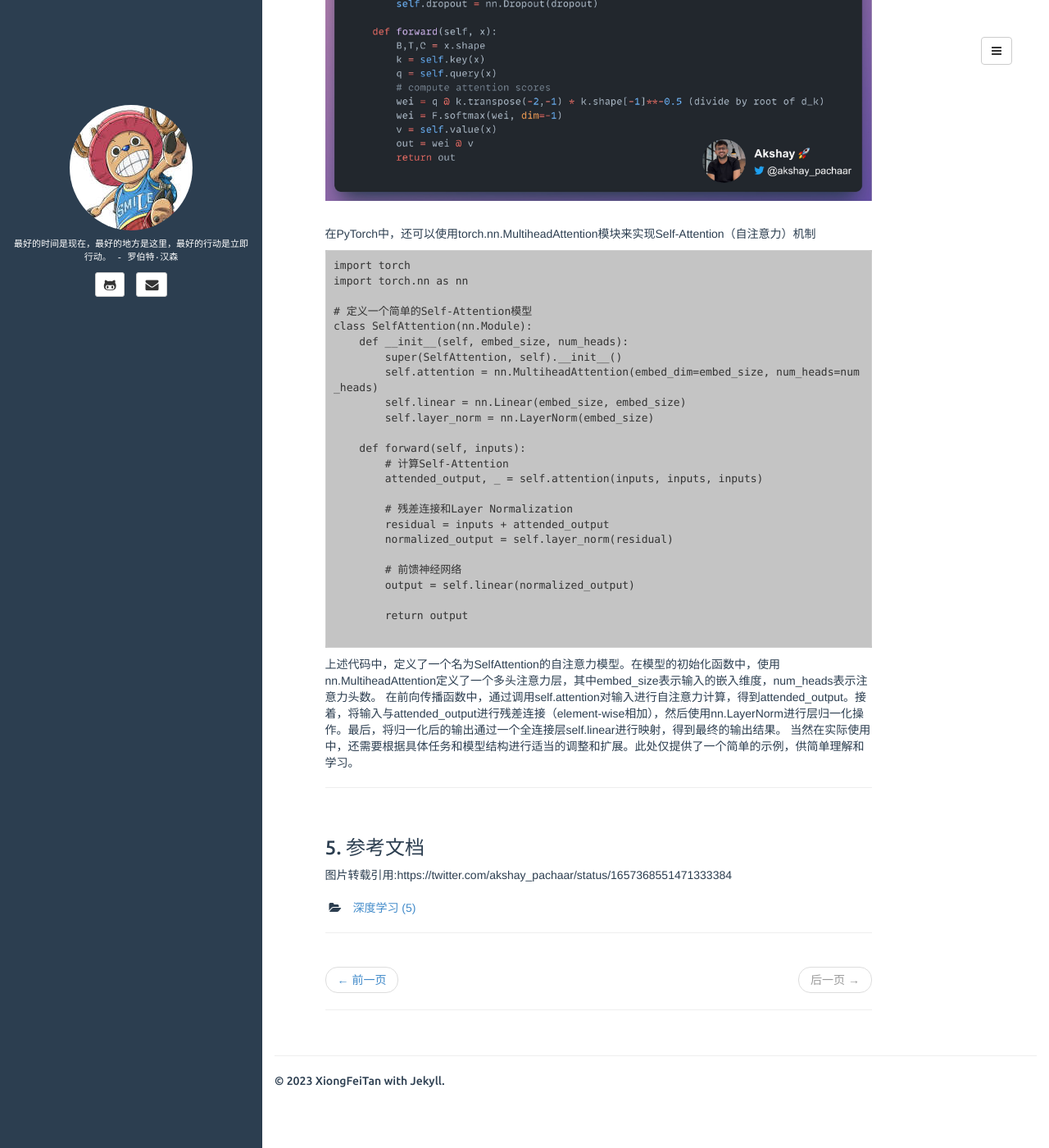
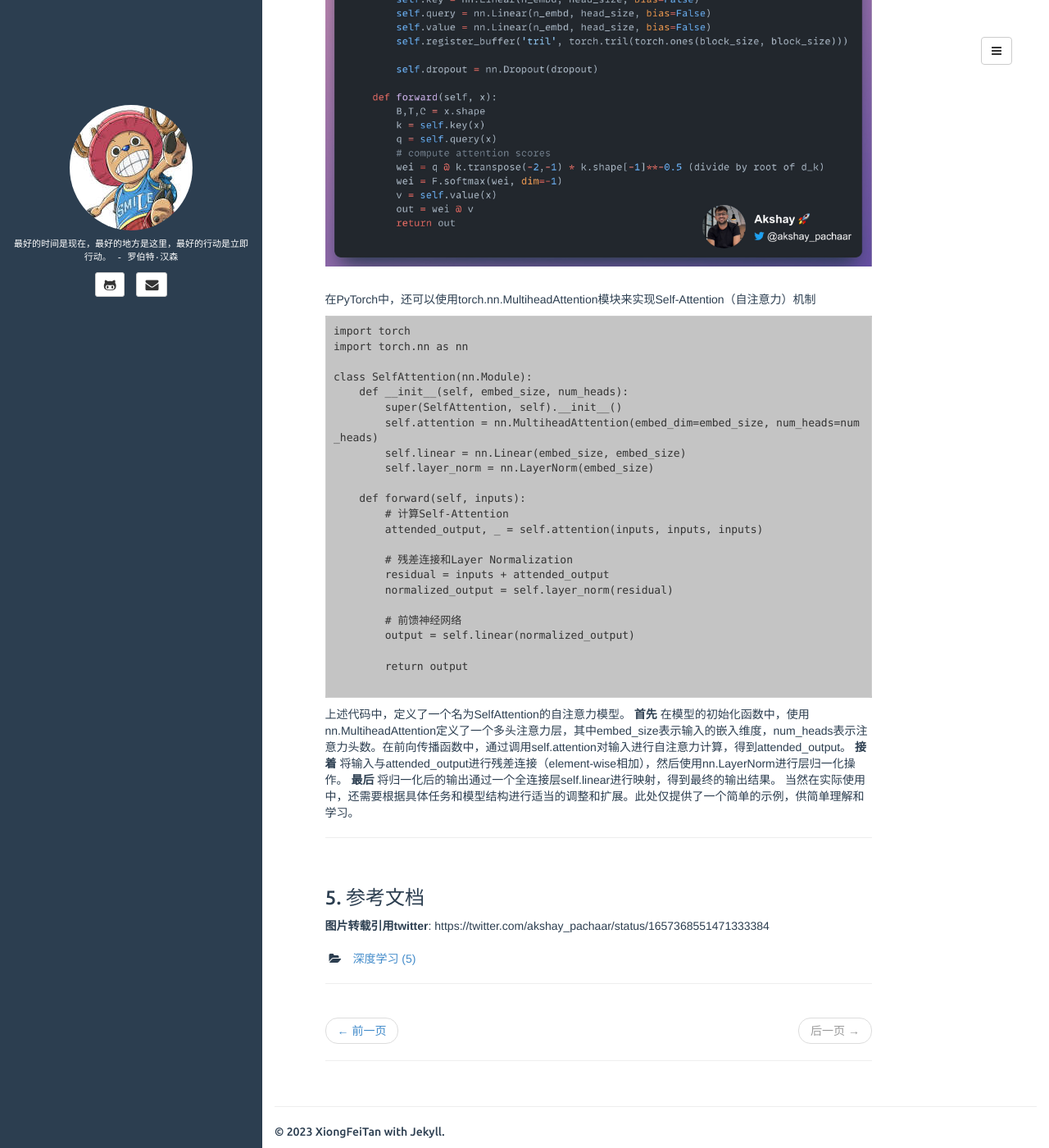
Before and after one commit to XiongFeiTan/XiongFeiTan.github.io, a Jekyll site: the page built from _posts/2023-05-26-关于Self-Attention的工作机制.markdown, in a window 1280 px wide and 1400 px high, scrolled down 3879 px. Shown: the whole window at 82% size. Built offline with Jekyll 4.4.1, drawn with Linux system fonts in a browser that asks for light colours; comment, search, counter and statistics services are not loaded; some of the changed lines change nothing that is shown; some of the changed text lies outside the part shown.

Commit message:
添加历史文档-

````diff
--- a/_posts/2023-05-26-关于Self-Attention的工作机制.markdown
+++ b/_posts/2023-05-26-关于Self-Attention的工作机制.markdown
@@ -16,31 +16,36 @@
 NLP中，将Words Sequences转换为Token，然后将Token转换为Embeddings.
 #### 嵌入向量通常具有以下特点：
 
-维度固定: 在一个给定的嵌入空间中，每个符号都会被映射为固定维度的向量，这个维度可以是预先设定好的，也可以通过训练数据自动学习得到。
-语义相关: 相似的符号在嵌入空间中的向量表示也会更加接近，即相似的单词在嵌入空间中的距离较近。
-上下文感知: 嵌入向量的取值会受到符号所处的上下文环境的影响，从而能够表达出不同语境下的含义差异。
+**维度固定**: 在一个给定的嵌入空间中，每个符号都会被映射为固定维度的向量，这个维度可以是预先设定好的，也可以通过训练数据自动学习得到。
+
+**语义相关**: 相似的符号在嵌入空间中的向量表示也会更加接近，即相似的单词在嵌入空间中的距离较近。
+
+**上下文感知**: 嵌入向量的取值会受到符号所处的上下文环境的影响，从而能够表达出不同语境下的含义差异。
 
 #### 嵌入向量的作用：
+**降维**: 将高维的离散符号表示映射到低维的连续向量空间中，降低了特征表示的维度。
 
-降维: 将高维的离散符号表示映射到低维的连续向量空间中，降低了特征表示的维度。
-语义信息: 通过嵌入向量，可以捕捉到单词之间的语义关系，使得模型能够更好地理解文本。
-特征表达: 嵌入向量可以作为其他模型（如分类器、回归器等）的输入特征，从而帮助模型学习更好的表示和进行预测。
+**语义信息**: 通过嵌入向量，可以捕捉到单词之间的语义关系，使得模型能够更好地理解文本。
+
+**特征表达**: 嵌入向量可以作为其他模型（如分类器、回归器等）的输入特征，从而帮助模型学习更好的表示和进行预测。
+
 在实践中，嵌入向量通常是通过训练神经网络模型来学习得到的。通过在大规模文本语料上进行训练，模型可以学习到单词或字符的语义特征，并将其编码为固定维度的嵌入向量。
----
-总之，嵌入（Embedding）是一种将离散符号映射到连续向量空间的技术，通过嵌入向量，可以将文本数据转换为可以被深度学习模型处理的形式，并且能够捕捉到单词或字符之间的语义关系和重要性。
+
+**总之** Embedding是一种将离散符号映射到连续向量空间的技术，通过嵌入向量，可以将文本数据转换为可以被深度学习模型处理的形式，并且能够捕捉到单词或字符之间的语义关系和重要性。
 
 
 ---
-因此Embedding 可以看做是采用一堆数字来对每个 token 的有意义的表示. 如图 ![avatar](/images/2023/attention-1.png)
+因此Embedding可以看做是采用一堆数字来对每个Token的有意义的表示. 如图 ![avatar](/images/2023/attention-1.png)
 
 <br>
-而对于语言模型来说，是对人类层次的理解，分别独立的处理tokens是难以做到语义理解的，还需要理解tokens之间的关系.如图 ![avatar](/images/2023/attention-2.png)
+而对于语言模型来说，是对人类层次的理解，分别独立的处理tokens是难以做到语义理解的，还需要理解tokens之间的关系.如图
+
+![avatar](/images/2023/attention-2.png)
 
 <br>
 在 Self-Attention 中，tokens 之间的关系表示为概率分数. 每个 token 分配最高的分数给其自己，基于相关性给于其他 tokens 分数.
+
 ![avatar](/images/2023/attention-3.png)
-
-<br>
 
 为了理解 self-attention 是如何进行的，首先需要理解三个概念：
 Query Vector
@@ -56,16 +61,17 @@
 
 
 <br>
-PyTorch 中 Self-Attention 的实现示例如，
+PyTorch 中 Self-Attention 的实现示例如:
+
 ![avatar](/images/2023/attention-6.png)
 
 <br>
 在PyTorch中，还可以使用torch.nn.MultiheadAttention模块来实现Self-Attention（自注意力）机制
+
 ```
 import torch
 import torch.nn as nn
 
-# 定义一个简单的Self-Attention模型
 class SelfAttention(nn.Module):
     def __init__(self, embed_size, num_heads):
         super(SelfAttention, self).__init__()
@@ -88,12 +94,15 @@
 
 ```
 
-上述代码中，定义了一个名为SelfAttention的自注意力模型。在模型的初始化函数中，使用nn.MultiheadAttention定义了一个多头注意力层，其中embed_size表示输入的嵌入维度，num_heads表示注意力头数。
-在前向传播函数中，通过调用self.attention对输入进行自注意力计算，得到attended_output。接着，将输入与attended_output进行残差连接（element-wise相加），然后使用nn.LayerNorm进行层归一化操作。最后，将归一化后的输出通过一个全连接层self.linear进行映射，得到最终的输出结果。
+上述代码中，定义了一个名为SelfAttention的自注意力模型。
+**首先** 在模型的初始化函数中，使用nn.MultiheadAttention定义了一个多头注意力层，其中embed_size表示输入的嵌入维度，num_heads表示注意力头数。在前向传播函数中，通过调用self.attention对输入进行自注意力计算，得到attended_output。
+**接着** 将输入与attended_output进行残差连接（element-wise相加），然后使用nn.LayerNorm进行层归一化操作。
+**最后** 将归一化后的输出通过一个全连接层self.linear进行映射，得到最终的输出结果。
 当然在实际使用中，还需要根据具体任务和模型结构进行适当的调整和扩展。此处仅提供了一个简单的示例，供简单理解和学习。
 
 ---
 <br>
 
 ### 5. 参考文档
-图片转载引用:https://twitter.com/akshay_pachaar/status/1657368551471333384
+**图片转载引用twitter**:
+https://twitter.com/akshay_pachaar/status/1657368551471333384
````
